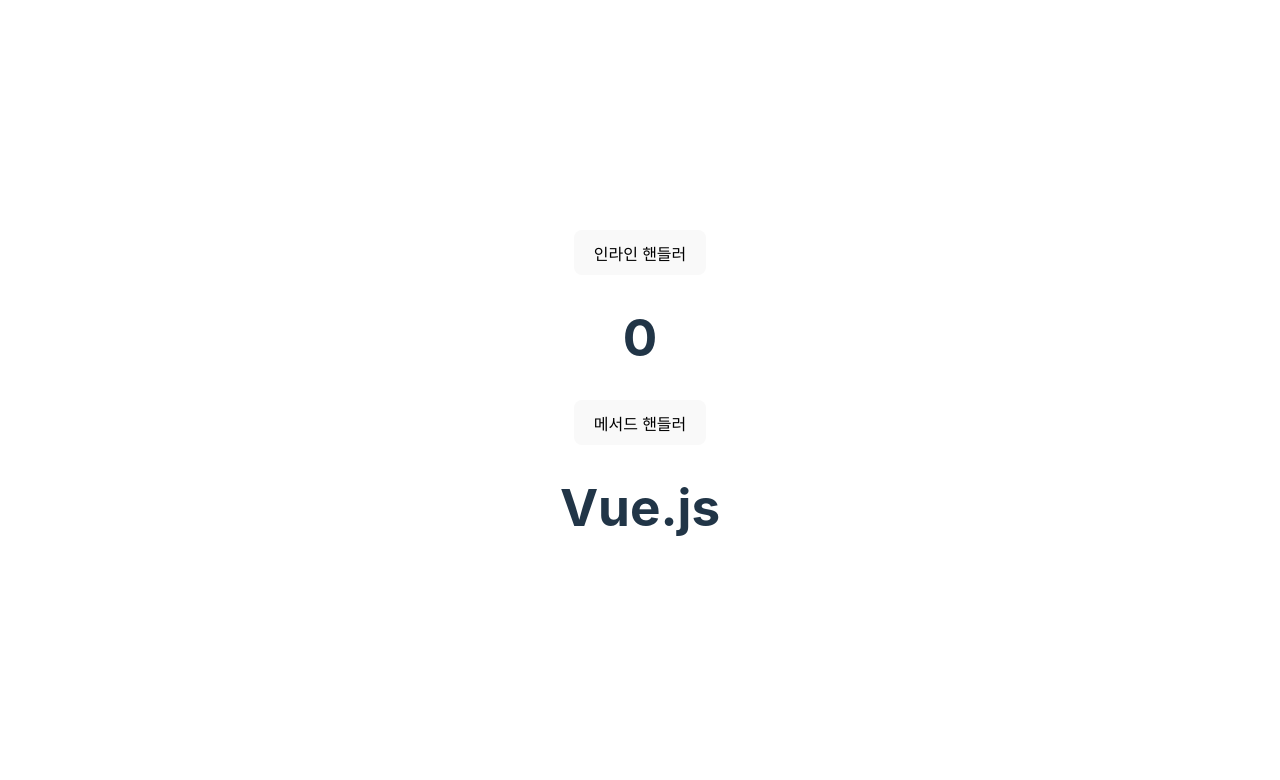
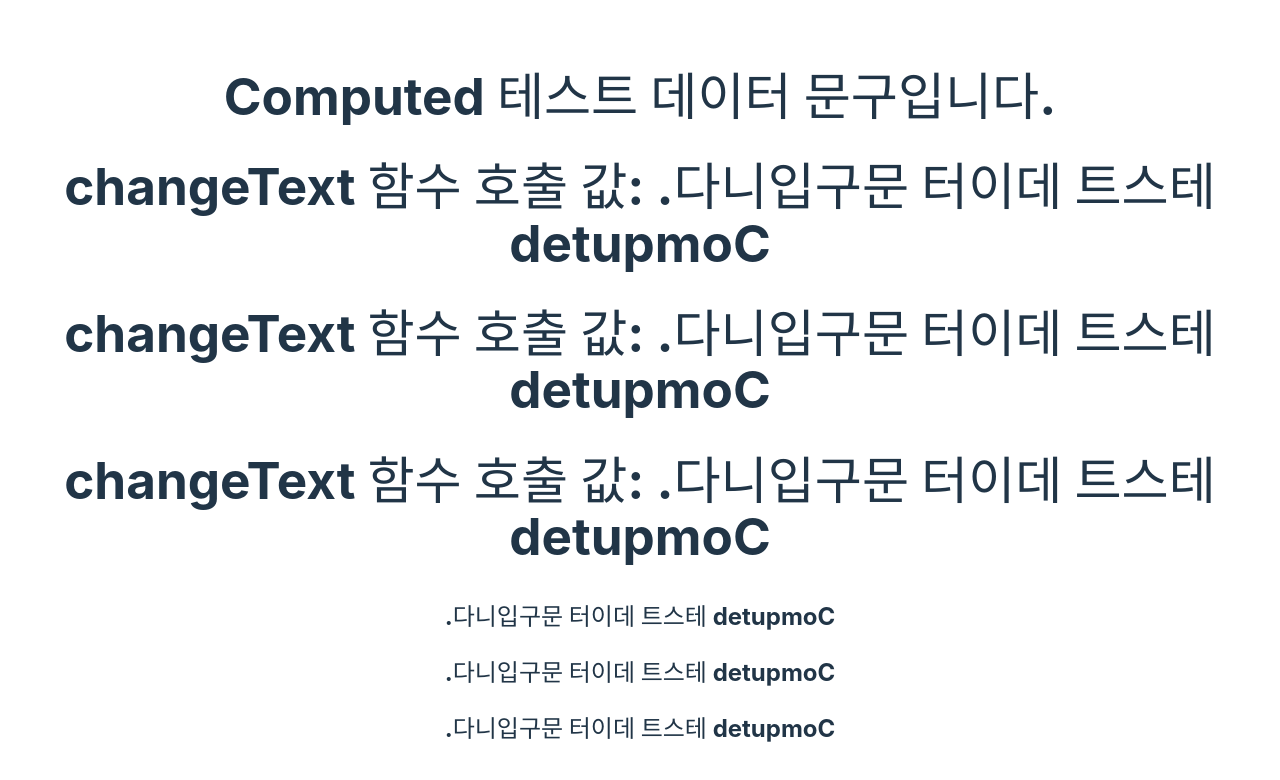
Before and after one commit to yegri/vue-basic, a Vue app: page / in a window 1280 px wide. Shown: the top 780 px of the page. Built offline with nearby package versions, Linux system fonts and the light colour scheme.

Commit message:
Computed 학습

```diff
--- a/src/App.vue
+++ b/src/App.vue
@@ -1,20 +1,37 @@
 <template>
-  <div>
-    <button v-on:click="count++">인라인 핸들러</button>
-    <h1>{{ count }}</h1>
+  <h1>{{ text }}</h1>
+  <h1>changeText 함수 호출 값: {{ changeText() }}</h1>
+  <h1>changeText 함수 호출 값: {{ changeText() }}</h1>
+  <h1>changeText 함수 호출 값: {{ changeText() }}</h1>
 
-    <button v-on:click="changeName">메서드 핸들러</button>
-    <h1>{{ name }}</h1>
-  </div>
+  <h2>{{ computedText }}</h2>
+  <h2>{{ computedText }}</h2>
+  <h2>{{ computedText }}</h2>
 </template>
 
 <script>
 export default {
   data() {
     return {
-      count: 0,
-      name: "Vue.js",
+      text: "Computed 테스트 데이터 문구입니다.",
     };
+  },
+  // methods 부분에 선언된 함수와 동일한 로직일 때,
+  // 캐싱 기능이 없는 methods는 호출될 때마다 console 값이 출력 됨
+  // 반면에, computed는 캐싱 기능이 있기 때문에 methods와 어떤 차이점이 있는지 주의 깊게 살펴보는 것이 포인트
+  computed: {
+    computedText() {
+      console.log("Computed 기능을 생성하였습니다.");
+      return this.text.split("").reverse().join("");
+    },
+  },
+  methods: {
+    changeText() {
+      console.log("함수 호출");
+      console.log(this.text);
+
+      return this.text.split("").reverse().join("");
+    },
   },
 };
 </script>
```
